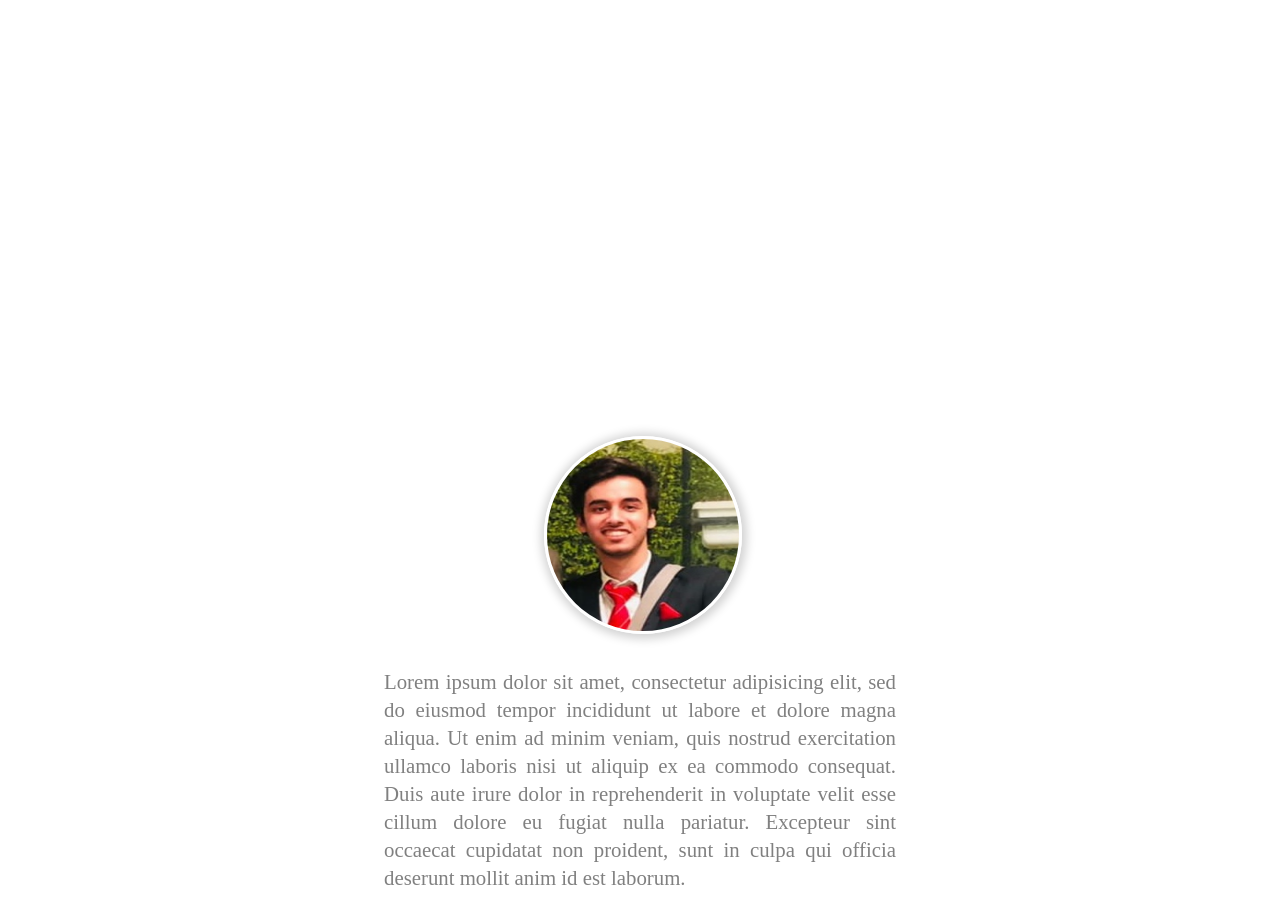
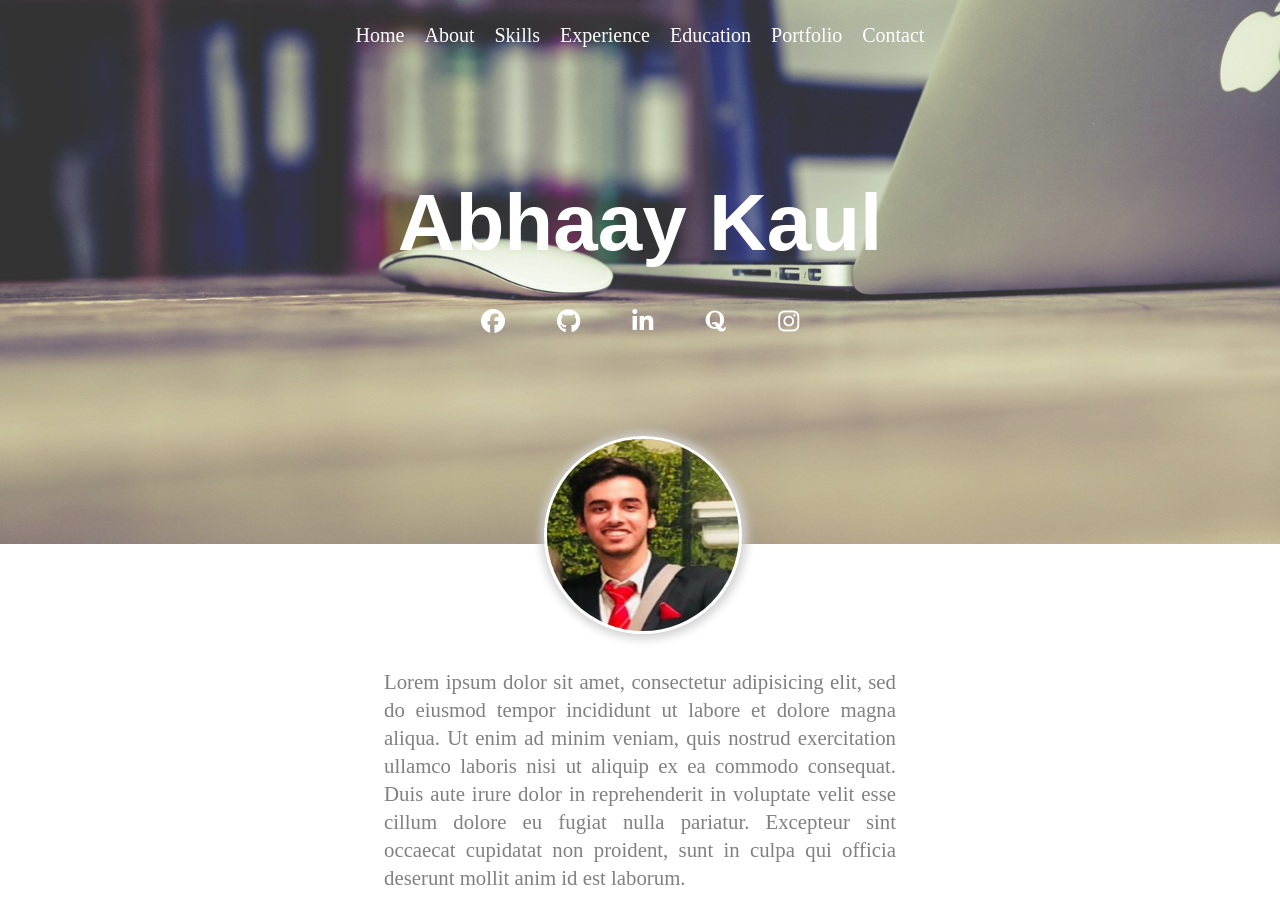
Before and after one commit to AbhaayKaul/first-resume-project, a plain HTML site: page index.html in a window 1280 px wide. Shown: the top 905 px of the page. Drawn offline with Linux system fonts and the light colour scheme.

Commit message:
Updated CSS File
Changed background image path

```diff
--- a/style.css
+++ b/style.css
@@ -5,7 +5,7 @@ body{
 #body-header{
 	height: 65vh;
 	opacity: 0.8;
-    background-image: url(../images/macbook_mouse.jpg);
+    background-image: url(macbook_mouse.jpg);
     background-size: cover;
     background-position: center;
     background-attachment: fixed;
```
